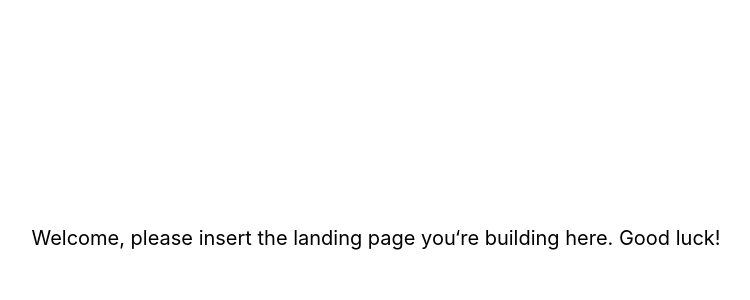
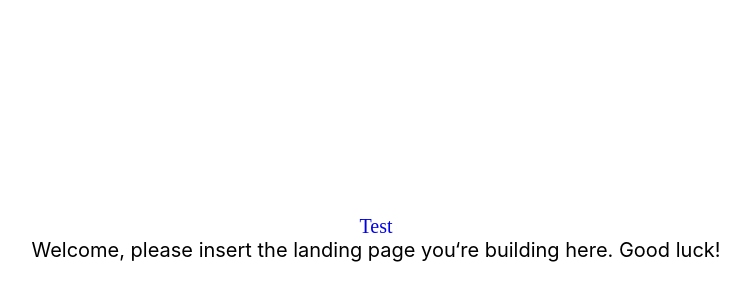
Before and after one commit to codegino/dovetail, a Next.js app: page / in a window 1280 px wide. Shown: the part 162-462 px from the top of the page, without its empty margins (264-1014 px from the left). Built offline with nearby package versions, Linux system fonts and the light colour scheme.

Commit message:
feat: created basic element and utility

```diff
--- /dev/null
+++ b/src/components/basic/Anchor.tsx
@@ -0,0 +1,15 @@
+import styled from "@emotion/styled";
+import type { FunctionComponent } from "react";
+
+const Anchor: FunctionComponent<JSX.IntrinsicElements["a"]> = (props) => {
+  return <Element {...props} />;
+};
+
+const Element = styled.a({
+  fontFamily: "Manrope",
+  textDecoration: "none",
+  margin: "0 16px",
+  cursor: "pointer",
+});
+
+export default Anchor;
--- a/src/pages/index.tsx
+++ b/src/pages/index.tsx
@@ -1,6 +1,7 @@
 import styled from "@emotion/styled";
 import type { NextPage } from "next";
 import Head from "next/head";
+import Anchor from "../components/basic/Anchor";
 
 const Home: NextPage = () => {
   return (
@@ -10,6 +11,7 @@ const Home: NextPage = () => {
         <link rel="icon" href="/favicon.ico" />
       </Head>
       <PageContainer>
+        <Anchor href="/test">Test</Anchor>
         Welcome, please insert the landing page you‘re building here. Good luck!
       </PageContainer>
     </>
```
Also changed, not shown: src/utils/media-query.ts (added, +8 -0 lines).
